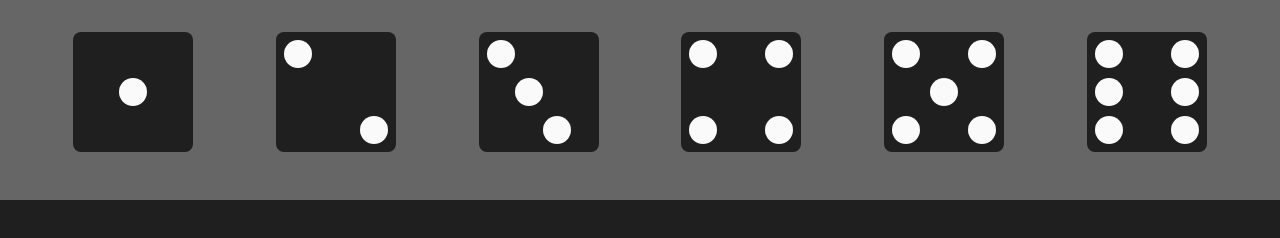
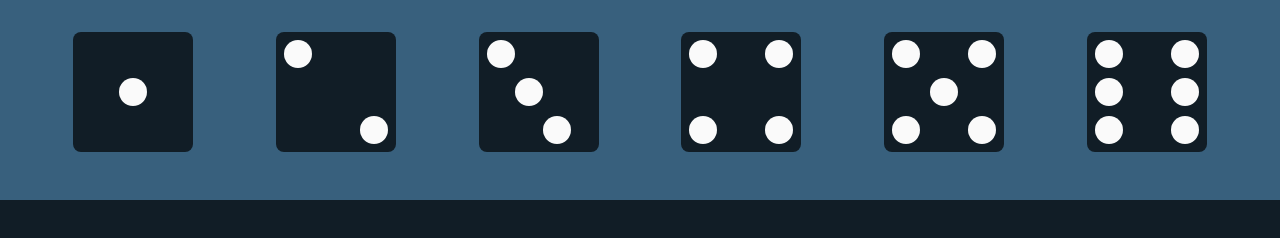
Before and after one commit to puriihuaman/menu-flexbox, a plain HTML site: page dado.html in a window 1280 px wide. Drawn offline with Linux system fonts and the light colour scheme.

Commit message:
Cambiamos los colores

```diff
--- a/css/center-absolute.css
+++ b/css/center-absolute.css
@@ -1,8 +1,8 @@
 :root {
-	--dark-color: #1f1f1f;
-	--dark-color-alt: #444444;
+	--dark-color: #111D26;
+	--dark-color-alt: #162530;
 
-	--color-line: #666666;
+	--color-line: #38607D;
 
 	--color-light: #fafafa;
 	--color-light-alt: #eeeeee;
@@ -11,10 +11,6 @@
 	--first-color				: #436CFF;
 	--first-color-alt			: #5C80FF;
 	--first-color-hover		: #3A5EDF;
-
-	/* --first-color: #0075ff;
-	--first-color-alt: #2086fa;
-	--first-color-hover: #046be2; */
 
 	/* Second color */
 	--second-color: #ef3748;
@@ -28,7 +24,7 @@
 
 	--font-size: 16px;
 	--font-titles: 'Raleway', sans-serif;
-	--font-text: 'Roboto', sans-serif;
+	--font-text: 'Open Sans', sans-serif;
 
 	--header-height: 60px;
 	--height-check: 18px;
--- a/css/dado.css
+++ b/css/dado.css
@@ -1,20 +1,16 @@
 :root {
-	--dark-color: #1f1f1f;
-	--dark-color-alt: #444444;
+	--dark-color: #111D26;
+	--dark-color-alt: #162530;
 
-	--color-line: #666666;
+	--color-line: #38607D;
 
 	--color-light: #fafafa;
 	--color-light-alt: #eeeeee;
 
 	/* First color */
-	/* --first-color				: #436CFF;
+	--first-color				: #436CFF;
 	--first-color-alt			: #5C80FF;
-	--first-color-hover		: #3A5EDF; */
-
-	--first-color: #0075ff;
-	--first-color-alt: #2086fa;
-	--first-color-hover: #046be2;
+	--first-color-hover		: #3A5EDF;
 
 	/* Second color */
 	--second-color: #ef3748;
@@ -28,7 +24,7 @@
 
 	--font-size: 16px;
 	--font-titles: 'Raleway', sans-serif;
-	--font-text: 'Roboto', sans-serif;
+	--font-text: 'Open Sans', sans-serif;
 
 	--header-height: 60px;
 	--height-check: 18px;
--- a/css/division-perfecta.css
+++ b/css/division-perfecta.css
@@ -1,8 +1,8 @@
 :root {
-	--dark-color: #1f1f1f;
-	--dark-color-alt: #444444;
+	--dark-color: #111D26;
+	--dark-color-alt: #162530;
 
-	--color-line: #666666;
+	--color-line: #38607D;
 
 	--color-light: #fafafa;
 	--color-light-alt: #eeeeee;
@@ -11,10 +11,6 @@
 	--first-color				: #436CFF;
 	--first-color-alt			: #5C80FF;
 	--first-color-hover		: #3A5EDF;
-
-	/* --first-color: #0075ff;
-	--first-color-alt: #2086fa;
-	--first-color-hover: #046be2; */
 
 	/* Second color */
 	--second-color: #ef3748;
@@ -28,7 +24,7 @@
 
 	--font-size: 16px;
 	--font-titles: 'Raleway', sans-serif;
-	--font-text: 'Roboto', sans-serif;
+	--font-text: 'Open Sans', sans-serif;
 
 	--header-height: 60px;
 	--height-check: 18px;
--- a/css/flexbox-grid.css
+++ b/css/flexbox-grid.css
@@ -1,20 +1,16 @@
 :root {
-	--dark-color: #1f1f1f;
-	--dark-color-alt: #444444;
+	--dark-color: #111D26;
+	--dark-color-alt: #162530;
 
-	--color-line: #666666;
+	--color-line: #38607D;
 
 	--color-light: #fafafa;
 	--color-light-alt: #eeeeee;
 
 	/* First color */
-	/* --first-color				: #436CFF;
+	--first-color				: #436CFF;
 	--first-color-alt			: #5C80FF;
-	--first-color-hover		: #3A5EDF; */
-
-	--first-color: #0075ff;
-	--first-color-alt: #2086fa;
-	--first-color-hover: #046be2;
+	--first-color-hover		: #3A5EDF;
 
 	/* Second color */
 	--second-color: #ef3748;
--- a/css/footer.css
+++ b/css/footer.css
@@ -1,8 +1,8 @@
 :root {
-	--dark-color: #1f1f1f;
-	--dark-color-alt: #444444;
+	--dark-color: #111D26;
+	--dark-color-alt: #162530;
 
-	--color-line: #666666;
+	--color-line: #38607D;
 
 	--color-light: #fafafa;
 	--color-light-alt: #eeeeee;
@@ -11,10 +11,6 @@
 	--first-color				: #436CFF;
 	--first-color-alt			: #5C80FF;
 	--first-color-hover		: #3A5EDF;
-
-	/* --first-color: #0075ff;
-	--first-color-alt: #2086fa;
-	--first-color-hover: #046be2; */
 
 	/* Second color */
 	--second-color: #ef3748;
@@ -33,6 +29,7 @@
 	--header-height: 60px;
 	--height-check: 18px;
 }
+
 * {
 	box-sizing: border-box;
 }
--- a/css/menu.css
+++ b/css/menu.css
@@ -1,8 +1,8 @@
 :root {
-	--dark-color: #1f1f1f;
-	--dark-color-alt: #444444;
+	--dark-color: #111D26;
+	--dark-color-alt: #162530;
 
-	--color-line: #666666;
+	--color-line: #38607D;
 
 	--color-light: #fafafa;
 	--color-light-alt: #eeeeee;
@@ -11,10 +11,6 @@
 	--first-color				: #436CFF;
 	--first-color-alt			: #5C80FF;
 	--first-color-hover		: #3A5EDF;
-
-	/* --first-color: #0075ff;
-	--first-color-alt: #2086fa;
-	--first-color-hover: #046be2; */
 
 	/* Second color */
 	--second-color: #ef3748;
@@ -28,7 +24,7 @@
 
 	--font-size: 16px;
 	--font-titles: 'Raleway', sans-serif;
-	--font-text: 'Roboto', sans-serif;
+	--font-text: 'Open Sans', sans-serif;
 
 	--header-height: 60px;
 	--height-check: 18px;
--- a/css/styles.css
+++ b/css/styles.css
@@ -1,8 +1,8 @@
 :root {
-	--dark-color: #1f1f1f;
-	--dark-color-alt: #444444;
+	--dark-color: #111D26;
+	--dark-color-alt: #162530;
 
-	--color-line: #666666;
+	--color-line: #38607D;
 
 	--color-light: #fafafa;
 	--color-light-alt: #eeeeee;
@@ -11,10 +11,6 @@
 	--first-color				: #436CFF;
 	--first-color-alt			: #5C80FF;
 	--first-color-hover		: #3A5EDF;
-
-	/* --first-color: #0075ff;
-	--first-color-alt: #2086fa;
-	--first-color-hover: #046be2; */
 
 	/* Second color */
 	--second-color: #ef3748;
@@ -28,7 +24,7 @@
 
 	--font-size: 16px;
 	--font-titles: 'Raleway', sans-serif;
-	--font-text: 'Roboto', sans-serif;
+	--font-text: 'Open Sans', sans-serif;
 
 	--header-height: 60px;
 	--height-check: 18px;
```
